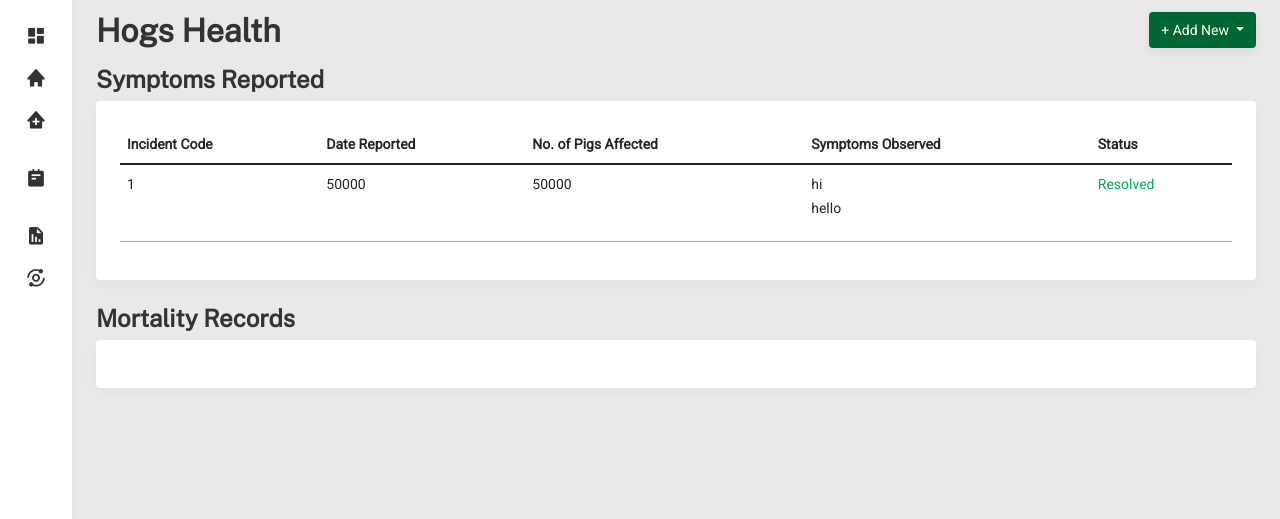
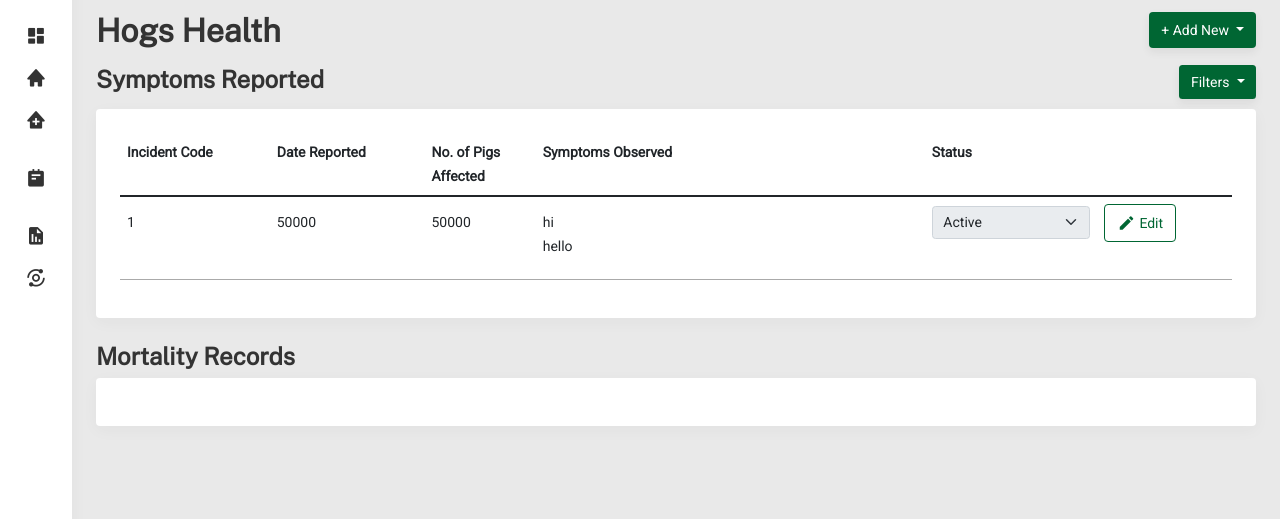
Before and after one commit to kaylalatorre/SIDC-HDSS, a Django app: page /selected-health-symptoms in a window 1280 px wide. Shown: the part 60-579 px from the top of the page. Run offline with Django 3.2, Linux system fonts and the light colour scheme; a user stored in the database is signed in; some libraries are stand-ins or nearby versions.

Commit message:
frontend: added ui for changing status; added option to filter (2)

```diff
--- a/app/templates/farmstemp/mem-announce.html
+++ b/app/templates/farmstemp/mem-announce.html
@@ -71,7 +71,7 @@
                         <td data-label="Category">{{announcement.category}}</td>
                         <td data-label="Recipient">{{announcement.recip_area}}</td>
                         <td data-label="Author">{{announcement.name}}</td>
-                        <td class="text-warning" data-label="Author">Pending</td>
+                        <td class="text-warning" data-label="Status">Pending</td>
                         <td data-label="" class="td-btn"><button class="secondary-btn" id="{{announcement.id}}" onclick="viewAnnounce(this)"><span class="material-icons md-18">visibility</span><span class="text">View</span></button></td>
                     </tr>
                     {% endfor %}
@@ -85,7 +85,7 @@
                         <td data-label="Category">{{announcement.category}}</td>
                         <td data-label="Recipient">{{announcement.recip_area}}</td>
                         <td data-label="Author">{{announcement.name}}</td>
-                        <td class="text-danger" data-label="Author">Rejected</td>
+                        <td class="text-danger" data-label="Status">Rejected</td>
                         <td data-label="" class="td-btn"><button class="secondary-btn" id="{{announcement.id}}" onclick="viewAnnounce(this)"><span class="material-icons md-18">visibility</span><span class="text">View</span></button></td>
                     </tr>
                     {% endfor %}
--- a/app/templates/healthtemp/selected-health-symptoms.html
+++ b/app/templates/healthtemp/selected-health-symptoms.html
@@ -21,16 +21,31 @@
         </div>
     </div>
     <section>
-        <h2>Symptoms Reported</h2>
+        <div class="flex">
+            <h2 class="subheading flex-item">Symptoms Reported</h2>
+            <div class="dropdown">
+                <button class="btn primary-btn dropdown-toggle" type="button" data-bs-toggle="dropdown" aria-expanded="false">
+                  Filters
+                </button>
+                <ul class="dropdown-menu" style="padding: 8px;">
+                    <label style="font-weight: 600;">Status</label>
+                    <li><a class="dropdown-item" href="#"><input type="checkbox" />&nbsp;Active</a></li>
+                    <li><a class="dropdown-item" href="#"><input type="checkbox" />&nbsp;Pending</a></li>
+                    <li><a class="dropdown-item" href="#"><input type="checkbox" />&nbsp;Resolved</a></li>
+                </ul>
+            </div>
+        </div>
+
         <div class="box-style">
             <table class="table" id="symptoms-reported">
                 <thead>
                     <tr>
                         <th>Incident Code</th>
                         <th>Date Reported</th>
-                        <th>No. of Pigs Affected</th>
-                        <th>Symptoms Observed</th>
+                        <th style="width: 10%">No. of Pigs Affected</th>
+                        <th style="width: 35%">Symptoms Observed</th>
                         <th>Status</th>
+                        <th></th>
                     </tr>
                 </thead>
                 <tbody>
@@ -44,7 +59,21 @@
                                 <li>hello</li>
                             </ul>
                         </td>
-                        <td data-label="Status" class="status"> Resolved </td>
+                        <td data-label="Status">
+                            <div class="mb-3">
+                                <select aria-label="Status" class="form-select status" disabled>
+                                    <option value="Active" class="status">Active</option>
+                                    <option value="Pending"  class="status">Pending</option>
+                                    <option value="Resolved"  class="status">Resolved</option>
+                                </select>
+                            </div>
+                        </td>
+                        <td class="symptoms-btn-grp">
+                            <div class="btn-group" style="justify-content: end; padding: 0;">
+                                <button class="secondary-btn symptomsEdit"><span class="material-icons md-18">edit</span>Edit</button>
+                                <button class="secondary-btn symptomsSave"><span class="material-icons md-18">save</span>Save</button>
+                            </div>
+                        </td>
                     </tr>
                 </tbody>
             </table>
```
Also changed, not shown: app/static/js/frontend-scripts.js (+36 -0 lines).
